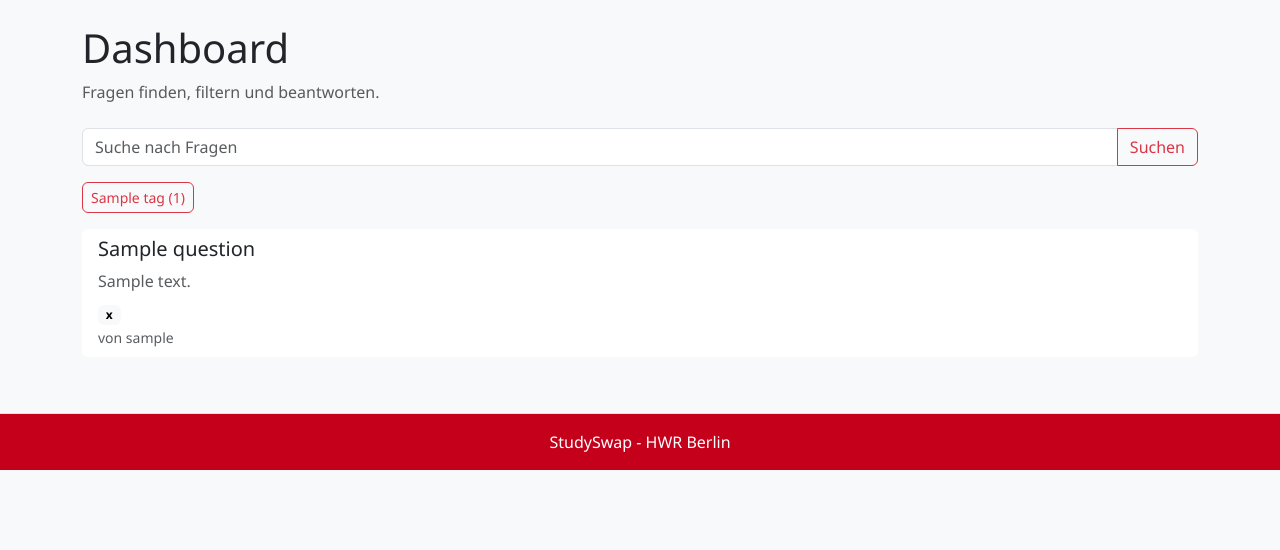
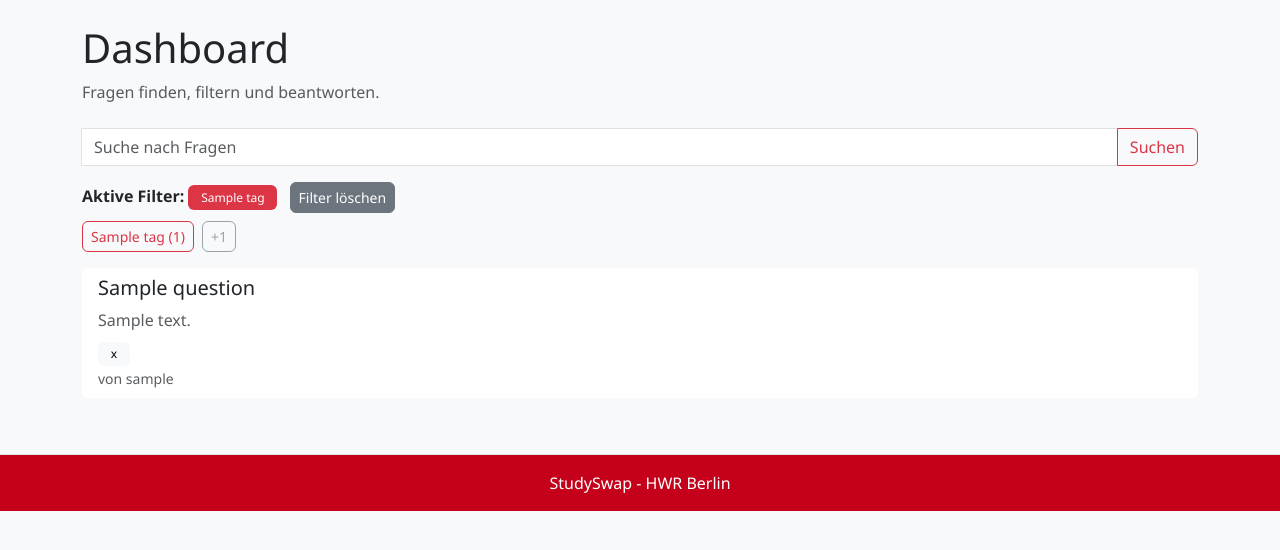
Before and after one commit to AkayHWR/fswd-app-webpioniere, a Flask app: template templates/dashboard.html in a window 1280 px wide. Shown: the part 62-612 px from the top of the page. Run offline with Flask 3, Linux system fonts and the light colour scheme; the template is opened without the code that fills it: most values are stand-ins (such as "Sample title", 1, 10 or a date in 2020).

Commit message:
feat: add top_tags and other_tags to dashboard

```diff
--- a/app.py
+++ b/app.py
@@ -115,11 +115,14 @@ def dashboard():
         ]
 
     tags = all_hashtags()
+    top_tags = tags[:5]
+    other_tags = tags[5:]
 
     return render_template(
         'dashboard.html',
         questions=questions,
         search=search,
         selected_tags=selected_tags,
-        tags=tags
+        top_tags=top_tags,
+        other_tags=other_tags
     )
--- a/static/css/style.css
+++ b/static/css/style.css
@@ -52,3 +52,8 @@ footer {
 .btn:hover {
     opacity: 0.9;
 }
+
+.badge {
+    padding: 0.4rem 0.8rem;
+    font-weight: 500;
+}
--- a/templates/dashboard.html
+++ b/templates/dashboard.html
@@ -11,17 +11,34 @@
 </div>
 
 <form method="get" class="input-group mb-3">
+    {% for tag in selected_tags %}
+        <input type="hidden" name="tag" value="{{ tag }}">
+    {% endfor %}
     <input class="form-control" name="q" value="{{ search }}" placeholder="Suche nach Fragen">
     <button class="btn btn-outline-danger">Suchen</button>
 </form>
 
+{% if selected_tags %}
+    <div class="mb-2">
+        <strong>Aktive Filter:</strong>
+        {% for tag in selected_tags %}
+            <span class="badge text-bg-danger">{{ tag }}</span>
+        {% endfor %}
+        <a class="btn btn-sm btn-secondary ms-2" href="{{ url_for('dashboard', q=search) }}">Filter löschen</a>
+    </div>
+{% endif %}
+
 <div class="d-flex flex-wrap gap-2 mb-3">
-    {% for tag, count in tags %}
+    {% for tag, count in top_tags %}
         <a class="btn btn-sm {{ 'btn-danger' if tag in selected_tags else 'btn-outline-danger' }}"
-           href="{{ url_for('dashboard', q=search, tag=selected_tags + [tag]) }}">
+           href="{{ url_for('dashboard', q=search, tag=selected_tags + [tag]) if tag not in selected_tags else url_for('dashboard', q=search, tag=selected_tags) }}">
             {{ tag }} ({{ count }})
         </a>
     {% endfor %}
+
+    {% if other_tags %}
+        <span class="btn btn-sm btn-outline-secondary disabled">+{{ other_tags|length }}</span>
+    {% endif %}
 </div>
 
 {% if questions %}
```
